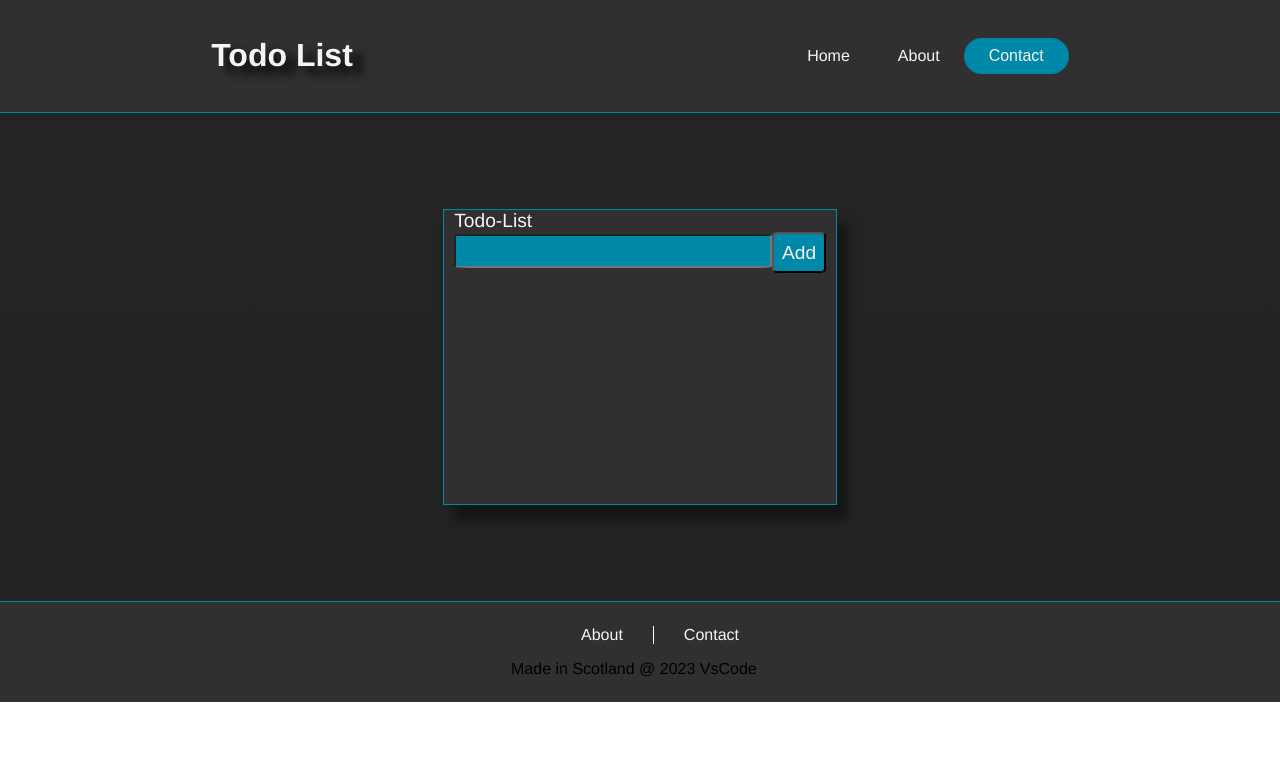
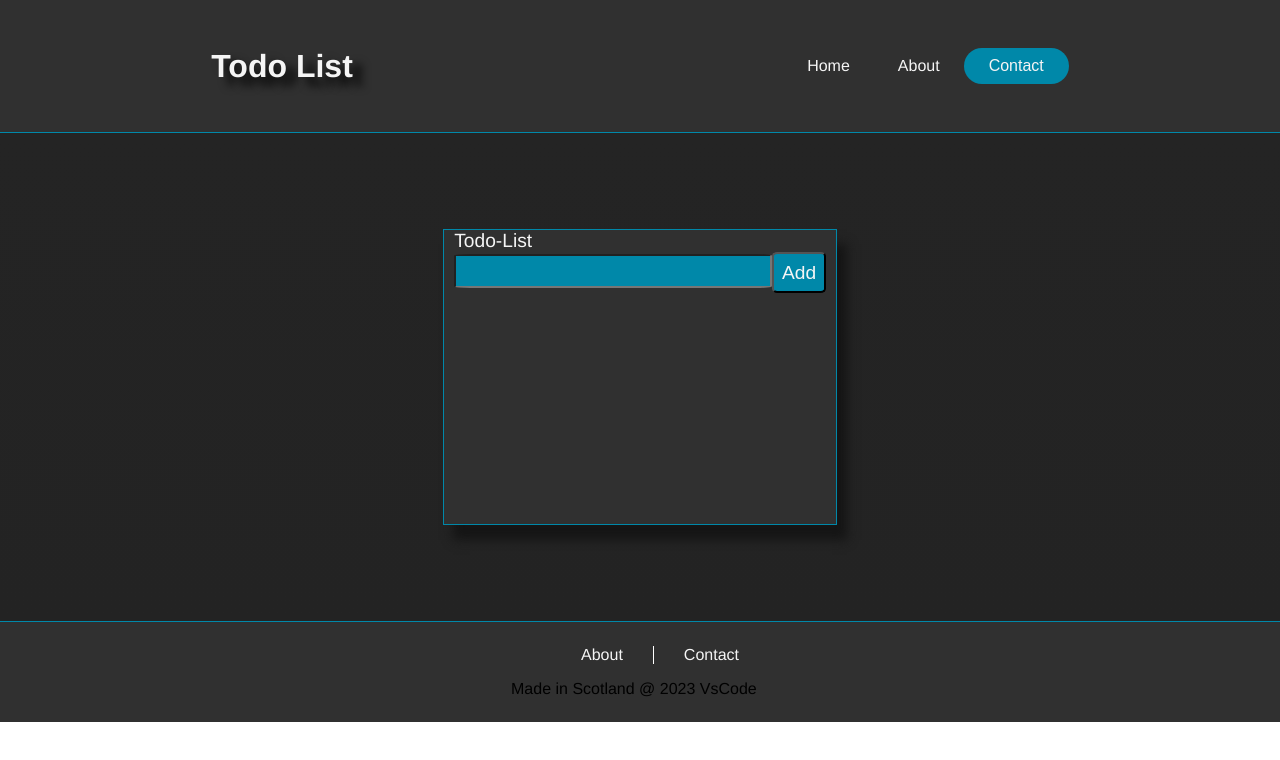
Before and after one commit to 1912Alan-Turing1954/Project-React, a React (Vite) app in the folder Project/: page / in a window 1280 px wide. Shown: the top 760 px of the page. Built offline with nearby package versions, Linux system fonts and the light colour scheme.

Commit message:
Bug fix > css.

```diff
--- a/Project/src/App.css
+++ b/Project/src/App.css
@@ -18,7 +18,7 @@ a, li {
 
 header {
   display: flex;
-  height: px;
+  height: 100px;
   border-bottom: 1px solid rgba(0, 136, 169, 1);
   background-color: #303030;
   padding: 1em;
```
